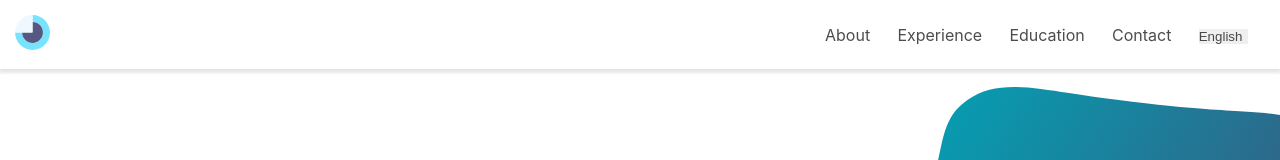
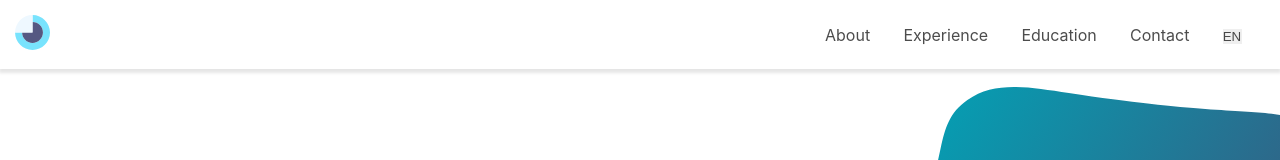
Before and after one commit to makinox/PortafolioPersonal, a React (Create React App) app: page / in a window 1280 px wide. Shown: the top 160 px of the page. Built offline with nearby package versions, Linux system fonts and the light colour scheme.

Commit message:
[FIX] Langs strings

```diff
--- a/src/components/navbar/navbar.js
+++ b/src/components/navbar/navbar.js
@@ -23,8 +23,8 @@ export default (props) => (
 			</div>
 			<div>
 				<select onChange={props.change} name="lang">
-					<option value="en" defaultValue>English</option>
-					<option value="es">Español</option>
+					<option value="en" defaultValue>EN</option>
+					<option value="es">ES</option>
 				</select>
 			</div>
 		</nav>
```
